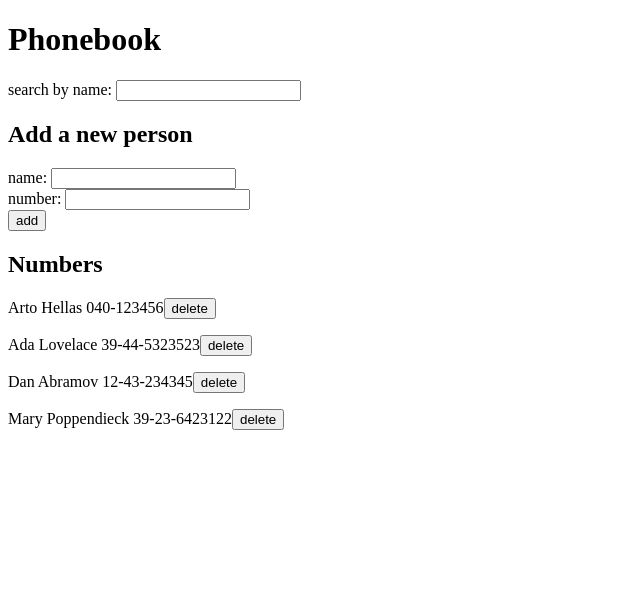
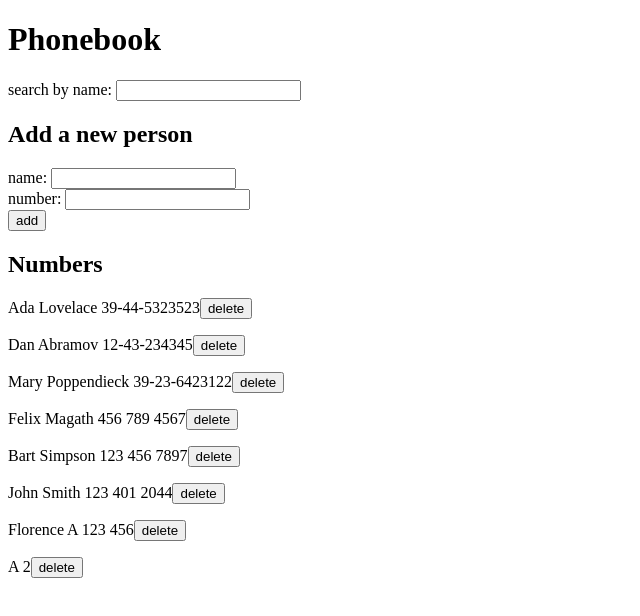
Before and after one commit to joerhew/fullstackopen, a React (Create React App) app in the folder part2/phonebook/: page / in a window 1280 px wide. Shown: the top 616 px of the page, without its empty margins (0-640 px from the left). Built offline with nearby package versions, Linux system fonts and the light colour scheme; data requests are answered from the project's data file.

Commit message:
removed .env file

```diff
--- a/part2/phonebook/db.json
+++ b/part2/phonebook/db.json
@@ -1,10 +1,5 @@
 {
-  "persons":[
-    {
-      "name": "Arto Hellas",
-      "number": "040-123456",
-      "id": 1
-    },
+  "persons": [
     {
       "name": "Ada Lovelace",
       "number": "39-44-5323523",
@@ -19,6 +14,31 @@
       "name": "Mary Poppendieck",
       "number": "39-23-6423122",
       "id": 4
+    },
+    {
+      "name": "Felix Magath",
+      "number": "456 789 4567",
+      "id": 5
+    },
+    {
+      "name": "Bart Simpson",
+      "number": "123 456 7897",
+      "id": 6
+    },
+    {
+      "name": "John Smith",
+      "number": "123 401 2044",
+      "id": 7
+    },
+    {
+      "name": "Florence A",
+      "number": "123 456",
+      "id": 8
+    },
+    {
+      "name": "A",
+      "number": "2",
+      "id": 9
     }
   ]
 }
--- a/part2/phonebook/src/App.js
+++ b/part2/phonebook/src/App.js
@@ -3,13 +3,15 @@ import { useState, useEffect } from 'react';
 import Search from './components/Search';
 import AddNewPersonForm from './components/AddNewPersonForm';
 import Persons from './components/Persons';
-import personServices from './services/person'
+import personServices from './services/person';
+import Notification from './components/Notification';
 
 const App = () => {
   const [persons, setPersons] = useState([]);
   const [newName, setNewName] = useState('');
   const [newPhone, setNewPhone] = useState('');
   const [searchName, setSearchName] = useState('');
+  const [message, setMessage] = useState({ text: null, type: null });
 
   useEffect(() => {
     personServices
@@ -32,6 +34,10 @@ const App = () => {
           .then(returnedPerson => {
             console.log(returnedPerson)
             setPersons(persons.map(person => person.id !== personToUpdate.id ? person : returnedPerson));
+            setMessage({text: `Updated ${returnedPerson.name}'s phone number to ${returnedPerson.number}.`, type: 'success' }) //Set notification message
+          })
+          .catch(() => {
+            setMessage({text: `Error: ${personToUpdate.name} has already been deleted.`, type: 'error'}) //Set notification message
           });
       }
     } else {
@@ -42,6 +48,7 @@ const App = () => {
           setNewName(''); //Set name input to blank
           setNewPhone(''); //Set phone input to blank
           setSearchName(''); //Set search input to blank
+          setMessage({text: `Added ${returnedPerson.name} to the phonebook.`, type: 'success' }) //Set notification message
         })
     };
   }
@@ -73,6 +80,10 @@ const App = () => {
         .remove(event.target.id)
         .then(() => {
           setPersons(persons.filter(person => person.id !== idToDelete));
+          setMessage({text: `Deleted ${nameToDelete} from the phonebook.`, type: 'success'}) //Set notification message
+        })
+        .catch(() => {
+          setMessage({text: `Error: ${nameToDelete} has already been deleted.`, type: 'error'}) //Set notification message
         })
     }
   }
@@ -80,6 +91,7 @@ const App = () => {
   return (
     <div>
       <h1>Phonebook</h1>
+      <Notification message={message.text} type={message.type} />
       <Search searchName={searchName} typeSearchName={typeSearchName} />
       <h2>Add a new person</h2>
       <AddNewPersonForm addPerson={addPerson} newName={newName} typeNewName={typeNewName} newPhone={newPhone} typeNewPhone={typeNewPhone} />
--- /dev/null
+++ b/part2/phonebook/src/components/Notification.js
@@ -0,0 +1,29 @@
+const Notification = ({message, type}) => {
+  const baseStyle = {
+    fontSize: 18,
+    fontFamily: 'Arial',
+    color: 'navy',
+    backgroundColor: 'lightgray',
+    border: '2px solid black',
+    padding: '0.5rem',
+    margin: '0.5rem',
+  }
+
+  const types = {
+    success: { ...baseStyle, color: 'green', border: '2px solid green'},
+    error: { ...baseStyle, color: 'red', border: '2px solid red'},
+  }
+
+  const notificationStyle = types[type] || baseStyle;
+
+  if (message === null) {
+    return null;
+  }
+  return (
+    <div style={notificationStyle}>
+      {message}
+    </div>
+  )
+}
+
+export default Notification;
```
Also changed, not shown: 1 other file (tests, documents, lock files or other folders).
